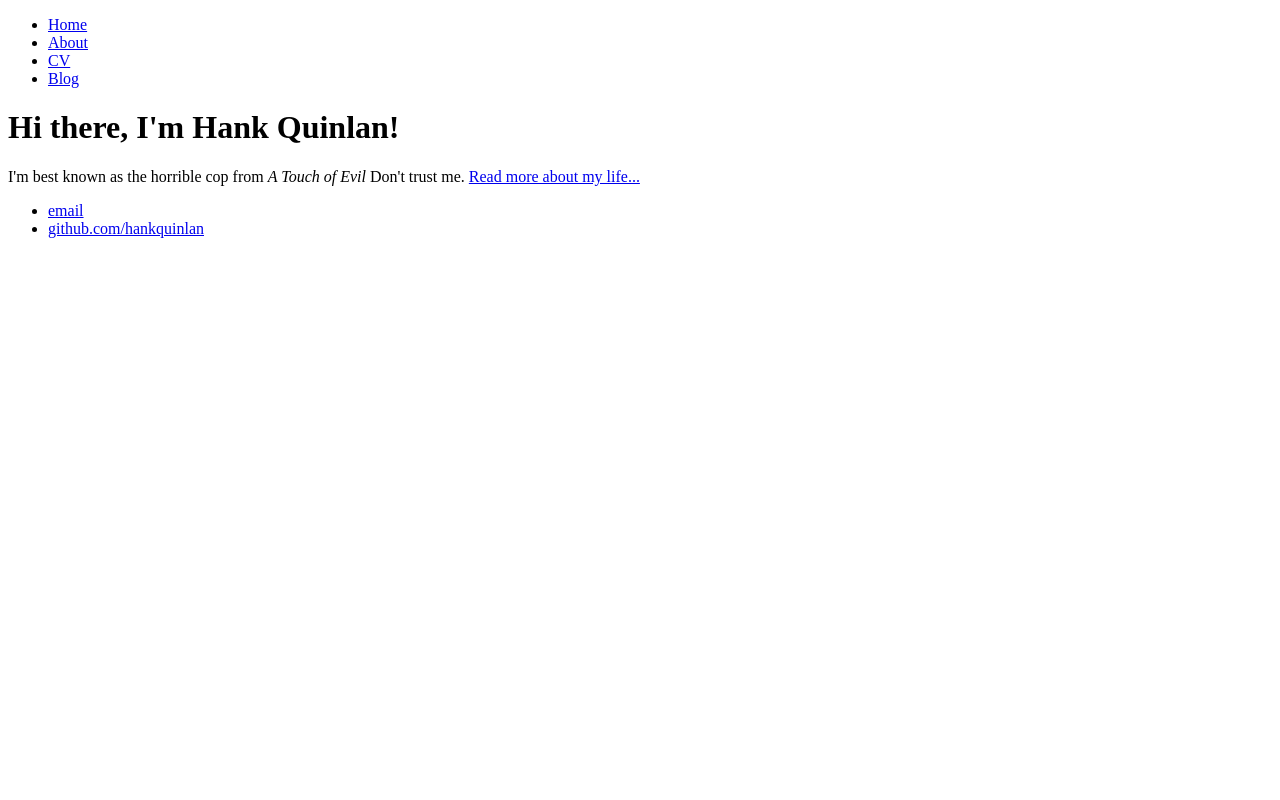
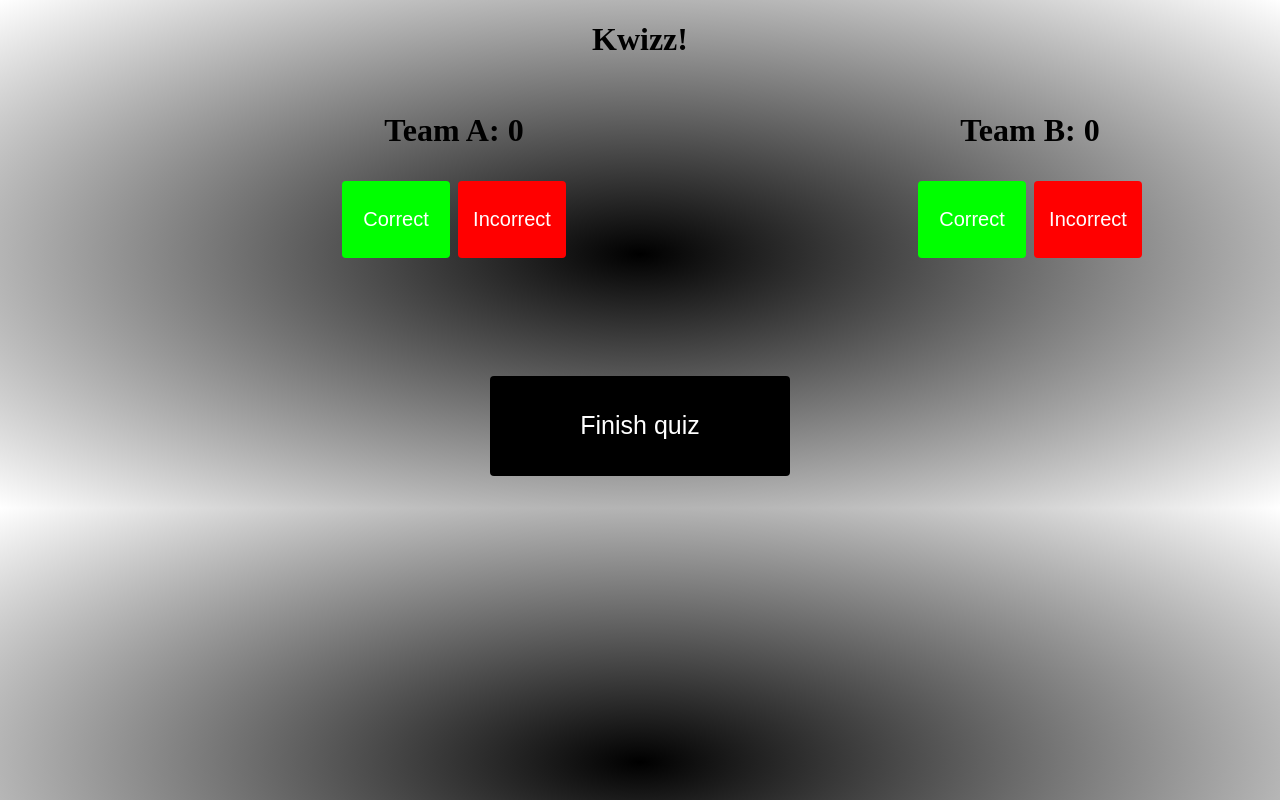
Before and after one commit to watchcontrol/watchcontrol.github.io, a plain HTML site: page index.html in a window 1280 px wide. Drawn offline with Linux system fonts and the light colour scheme.

Commit message:
Update index.html

```diff
--- a/index.html
+++ b/index.html
@@ -1,28 +1,141 @@
 <!DOCTYPE html>
 <html>
-	<head>
-		<title>Hank Quinlan, Horrible Cop</title>
-	</head>
-	<body>
-		<nav>
-    		<ul>
-        		<li><a href="/">Home</a></li>
-	        	<li><a href="/about">About</a></li>
-        		<li><a href="/cv">CV</a></li>
-        		<li><a href="/blog">Blog</a></li>
-    		</ul>
-		</nav>
-		<div class="container">
-    		<div class="blurb">
-        		<h1>Hi there, I'm Hank Quinlan!</h1>
-				<p>I'm best known as the horrible cop from <em>A Touch of Evil</em> Don't trust me. <a href="/about">Read more about my life...</a></p>
-    		</div><!-- /.blurb -->
-		</div><!-- /.container -->
-		<footer>
-    		<ul>
-        		<li><a href="mailto:hankquinlanhub@gmail.com">email</a></li>
-        		<li><a href="https://github.com/hankquinlan">github.com/hankquinlan</a></li>
-			</ul>
-		</footer>
-	</body>
+
+<style>
+
+button{
+	background-color: black;
+	border: none;
+	color: white;
+	width: 108px;
+	height: 77px;
+	font-size: 20px;
+	border-radius: 4px;
+}
+button:hover{
+	width: 130px;
+	height: 92px;
+}
+body{
+	text-align: center;
+	background-image: radial-gradient(black, white);  background-position: 50% 50%;
+  	background-repeat: repeat;
+}
+div{
+	/*display: inline;*/
+	margin-left: 25%;
+	width: 260px;
+	float: left;
+}
+#fnsh{
+	font-size: 25px;
+	width: 300px;
+	height: 100px;
+}
+#fnsh:hover{
+	font-size: 40px;
+	background-color: orange;
+	color: black;
+	text-shadow: 4px 4px 8px white, 0 0 25px white, 0 0 10px white;
+}
+</style>
+
+<head>
+<title>Scripts, executables</title>
+</head>
+<body>
+<h1>Kwizz!<h1>
+<div>
+<p id="Apar">Team A: 0</p>
+<button onClick="incA()" style="background-color: lime">Correct</button>
+<button onClick="decA()"style="background-color: red">Incorrect</button>
+</div>
+<div>
+<p id="Bpar">Team B: 0</p>
+<button onClick="incB()"style="background-color: lime">Correct</button>
+<button onClick="decB()"style="background-color: red">Incorrect</button>
+</div>
+<br></br><br></br><br></br><br></br>
+<button onClick="win()" id="fnsh">Finish quiz</button>
+<p id="winp"></p>
+</body>
+<script>
+
+var scoreA = 0;
+var scoreB = 0;
+var Apar = document.getElementById("Apar");
+var Bpar = document.getElementById("Bpar");
+var winp = document.getElementById("winp");
+
+function incA(){
+	scoreA += 1;
+	UpdateScore();
+}
+
+function incB(){
+	scoreB += 1;
+	UpdateScore();
+}
+
+function decA(){
+	scoreA -= 1;
+	UpdateScore();
+}
+
+function decB(){
+	scoreB -=1;
+	UpdateScore();
+}
+
+function win(){
+	var bod = document.body;
+	if (scoreA == scoreB){
+		Apar.innerHTML = "Draw";
+		Bpar.innerHTML = "Draw";
+	}
+	else{
+		bod.style.backgroundImage = "url(../index/winner.gif)";
+		if (scoreA > scoreB){
+			winp.innerHTML = "Winner: Team A";
+		}
+		else{
+			winp.innerHTML = "Winner: Team B";
+		}
+		winp.style.color = "red";
+		winp.style.fontSize = "60px";
+	}
+	colr();
+}
+
+function sleep(ms) {
+	return new Promise(resolve => setTimeout(resolve, ms));
+}
+
+async function colr(){
+	while (true){
+		winp.style.color = "rgb(255,140,0)";
+		await sleep(100);
+		winp.style.color = "black";
+		await sleep(100);
+	}
+}
+
+function UpdateScore(){
+	Apar.innerHTML = "Team A: " + scoreA;
+	Bpar.innerHTML = "Team B: " + scoreB;
+	if (scoreA > scoreB){
+		Apar.style.color = "lime";
+		Bpar.style.color = "black";
+	}
+	else if (scoreA < scoreB){
+		Apar.style.color = "black";
+		Bpar.style.color = "lime";
+	}
+	else{
+		Apar.style.color = "black";
+		Bpar.style.color = "black";
+	}
+
+}
+</script>
 </html>
```
